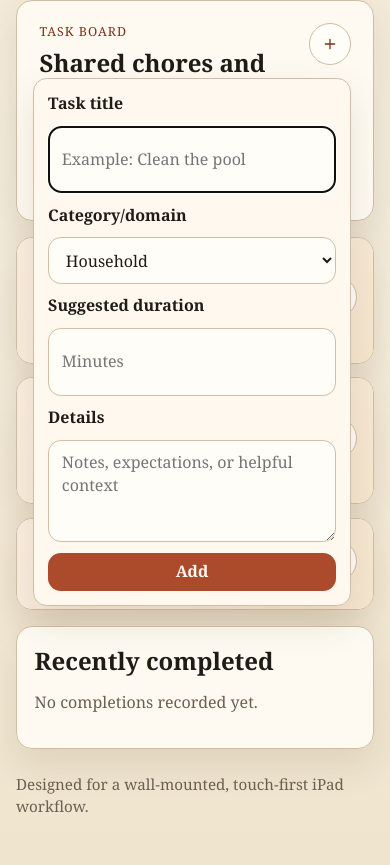
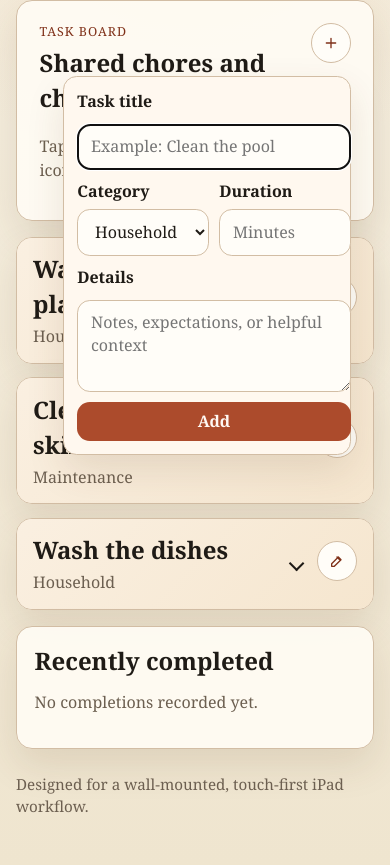
Before and after one commit to ilengyel/len-ha-addons, a FastAPI app: page / in a window 390 px wide, after a click on "Add task". Shown: the part 144-1009 px from the top of the page. Run offline with FastAPI, Linux system fonts and the light colour scheme; data comes from the database, SQL or seed files in the repository; data that the repository does not hold is empty.

Commit message:
Enhance mobile layout with grid structure for forms and improve button actions in task management

```diff
--- a/task_solver/app/static/css/app.css
+++ b/task_solver/app/static/css/app.css
@@ -56,6 +56,12 @@ html, body {
         var(--page-radial),
         var(--page-bg);
     color: var(--ink);
+}
+
+*,
+*::before,
+*::after {
+    box-sizing: border-box;
 }
 
 body {
@@ -427,6 +433,18 @@ p {
     align-items: center;
 }
 
+.field-grid {
+    display: grid;
+    grid-template-columns: repeat(2, minmax(0, 1fr));
+    gap: 0.65rem;
+}
+
+.field {
+    display: grid;
+    gap: 0.35rem;
+    min-width: 0;
+}
+
 .who-section {
     border-top: 1px solid var(--subtle-border);
     padding-top: 0.85rem;
@@ -489,10 +507,15 @@ p {
 }
 
 .input-row,
+.editor-actions,
 .split-row {
     display: flex;
     gap: 0.65rem;
     align-items: center;
+}
+
+.editor-actions {
+    justify-content: flex-end;
 }
 
 input,
@@ -519,7 +542,9 @@ textarea {
 }
 
 .input-row input,
-.inline-edit input {
+.inline-edit input,
+.field input,
+.field select {
     min-width: 0;
     width: 100%;
 }
--- a/task_solver/app/templates/index.html
+++ b/task_solver/app/templates/index.html
@@ -20,14 +20,20 @@
             <form class="stack-form" action="{{ request.scope.get('root_path', '') }}/tasks" method="post">
                 <label for="task-title">Task title</label>
                 <input id="task-title" name="title" type="text" maxlength="200" placeholder="Example: Clean the pool" required>
-                <label for="task-domain">Category/domain</label>
+                <div class="field-grid">
+                    <div class="field">
+                        <label for="task-domain">Category</label>
                         <select id="task-domain" name="domain">
                             {% for domain_option in domain_options %}
                             <option value="{{ domain_option }}" {% if domain_option == "Household" %}selected{% endif %}>{{ domain_option }}</option>
                             {% endfor %}
                         </select>
-                <label for="task-duration">Suggested duration</label>
+                    </div>
+                    <div class="field">
+                        <label for="task-duration">Duration</label>
                         <input id="task-duration" name="suggested_duration_minutes" type="number" min="1" step="1" inputmode="numeric" placeholder="Minutes">
+                    </div>
+                </div>
                 <label for="task-details">Details</label>
                 <textarea id="task-details" name="details" rows="3" placeholder="Notes, expectations, or helpful context"></textarea>
                 <button class="button button-small" type="submit">Add</button>
@@ -68,9 +74,6 @@
                                 · {{ task.suggested_duration_minutes }} min
                                 {% endif %}
                             </p>
-                            {% if task.details %}
-                            <p class="task-card__details">{{ task.details }}</p>
-                            {% endif %}
                         </div>
                         <span class="task-card__chevron" aria-hidden="true"></span>
                     </button>
@@ -83,11 +86,13 @@
                             <span class="sr-only">Edit {{ task.title }}</span>
                         </summary>
                         <div class="editor-panel">
-                            <form class="stack-form" action="{{ request.scope.get('root_path', '') }}/tasks/{{ task.id }}/edit" method="post">
+                            <form id="task-{{ task.id }}-edit-form" class="stack-form" action="{{ request.scope.get('root_path', '') }}/tasks/{{ task.id }}/edit" method="post">
                                 <input type="hidden" name="return_to" value="/?renamed=1#task-{{ task.id }}">
                                 <label for="task-{{ task.id }}-title">Task title</label>
                                 <input id="task-{{ task.id }}-title" name="title" type="text" value="{{ task.title }}" maxlength="200" required>
-                                <label for="task-{{ task.id }}-domain">Category/domain</label>
+                                <div class="field-grid">
+                                    <div class="field">
+                                        <label for="task-{{ task.id }}-domain">Category</label>
                                         <select id="task-{{ task.id }}-domain" name="domain">
                                             {% if task.domain not in domain_options %}
                                             <option value="{{ task.domain }}" selected>{{ task.domain }}</option>
@@ -96,7 +101,9 @@
                                             <option value="{{ domain_option }}" {% if domain_option == task.domain %}selected{% endif %}>{{ domain_option }}</option>
                                             {% endfor %}
                                         </select>
-                                <label for="task-{{ task.id }}-duration">Suggested duration</label>
+                                    </div>
+                                    <div class="field">
+                                        <label for="task-{{ task.id }}-duration">Duration</label>
                                         <input
                                             id="task-{{ task.id }}-duration"
                                             name="suggested_duration_minutes"
@@ -107,14 +114,18 @@
                                             value="{{ task.suggested_duration_minutes or '' }}"
                                             placeholder="Minutes"
                                         >
+                                    </div>
+                                </div>
                                 <label for="task-{{ task.id }}-details">Details</label>
                                 <textarea id="task-{{ task.id }}-details" name="details" rows="3" placeholder="Notes, expectations, or helpful context">{{ task.details or '' }}</textarea>
-                                <button class="button button-small" type="submit">Save</button>
                             </form>
+                            <div class="editor-actions">
+                                <button class="button button-small" type="submit" form="task-{{ task.id }}-edit-form">Save</button>
                                 <form action="{{ request.scope.get('root_path', '') }}/tasks/{{ task.id }}/delete" method="post">
                                     <input type="hidden" name="return_to" value="/?deleted=1">
                                     <button class="button button-ghost button-small" type="submit">Remove</button>
                                 </form>
+                            </div>
                         </div>
                     </details>
                 </div>
@@ -127,6 +138,10 @@
                 >
                     {% if task_is_active and completion_error %}
                     <section class="notice error">{{ completion_error }}</section>
+                    {% endif %}
+
+                    {% if task.details %}
+                    <p class="task-card__details">{{ task.details }}</p>
                     {% endif %}
 
                     <div class="run-form">
@@ -268,10 +283,9 @@
                                                 <span class="sr-only">Edit {{ item.title }}</span>
                                             </summary>
                                             <div class="editor-panel">
-                                                <form class="stack-form" action="{{ request.scope.get('root_path', '') }}/tasks/{{ task.id }}/checklist/{{ item.id }}/edit" method="post">
+                                                <form id="item-{{ item.id }}-edit-form" class="stack-form" action="{{ request.scope.get('root_path', '') }}/tasks/{{ task.id }}/checklist/{{ item.id }}/edit" method="post">
                                                     <input type="hidden" name="return_to" value="/?updated=1#complete-task-{{ task.id }}">
                                                     <label for="item-{{ item.id }}-title">Edit checklist item</label>
-                                                    <div class="input-row">
                                                     <input
                                                         id="item-{{ item.id }}-title"
                                                         name="title"
@@ -280,13 +294,14 @@
                                                         maxlength="200"
                                                         required
                                                     >
-                                                        <button class="button button-small" type="submit">Save</button>
-                                                    </div>
                                                 </form>
+                                                <div class="editor-actions">
+                                                    <button class="button button-small" type="submit" form="item-{{ item.id }}-edit-form">Save</button>
                                                     <form action="{{ request.scope.get('root_path', '') }}/tasks/{{ task.id }}/checklist/{{ item.id }}/delete" method="post">
                                                         <input type="hidden" name="return_to" value="/?updated=1#complete-task-{{ task.id }}">
                                                         <button class="button button-ghost button-small" type="submit">Remove</button>
                                                     </form>
+                                                </div>
                                             </div>
                                         </details>
                                     </div>
```
Also changed, not shown: task_solver/app/templates/complete_task.html (+4 -4 lines), task_solver/tests/test_tasks.py (+15 -0 lines). Lines whose indentation alone changed are shown as unchanged.
